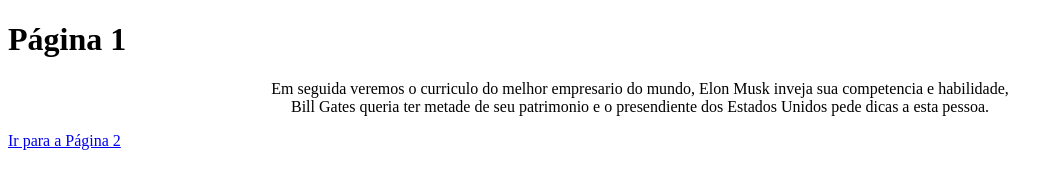
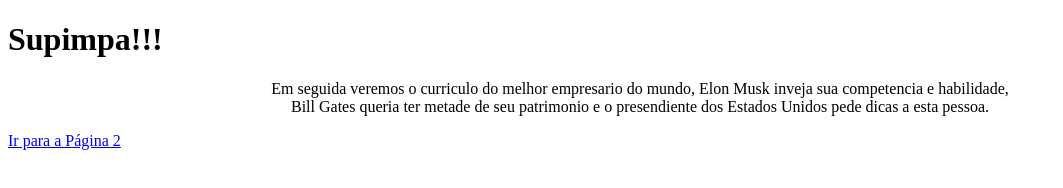
Before and after one commit to rodrigoigoigo1/pagina12, a plain HTML site: page index.html in a window 1280 px wide. Shown: the whole page, without its empty margins (0-1063 px from the left). Drawn offline with Linux system fonts and the light colour scheme.

Commit message:
Update index.html

```diff
--- a/index.html
+++ b/index.html
@@ -1,10 +1,10 @@
 <!DOCTYPE html>
 <html>
 <head>
-    <title>Página 1</title>
+    <title>Profissional excelencia da silva sauro</title>
 </head>
 <body>
-    <h1>Página 1</h1>
+    <h1 text-align: center;>Supimpa!!!</h1>
     <p style="text-align: center;">Em seguida veremos o curriculo do melhor empresario do mundo, Elon Musk inveja sua competencia e habilidade,
     <br>Bill Gates queria ter metade de seu patrimonio e o presendiente dos Estados Unidos pede dicas a esta pessoa.</p>
     <a href="pagina2.html">Ir para a Página 2</a>
```
